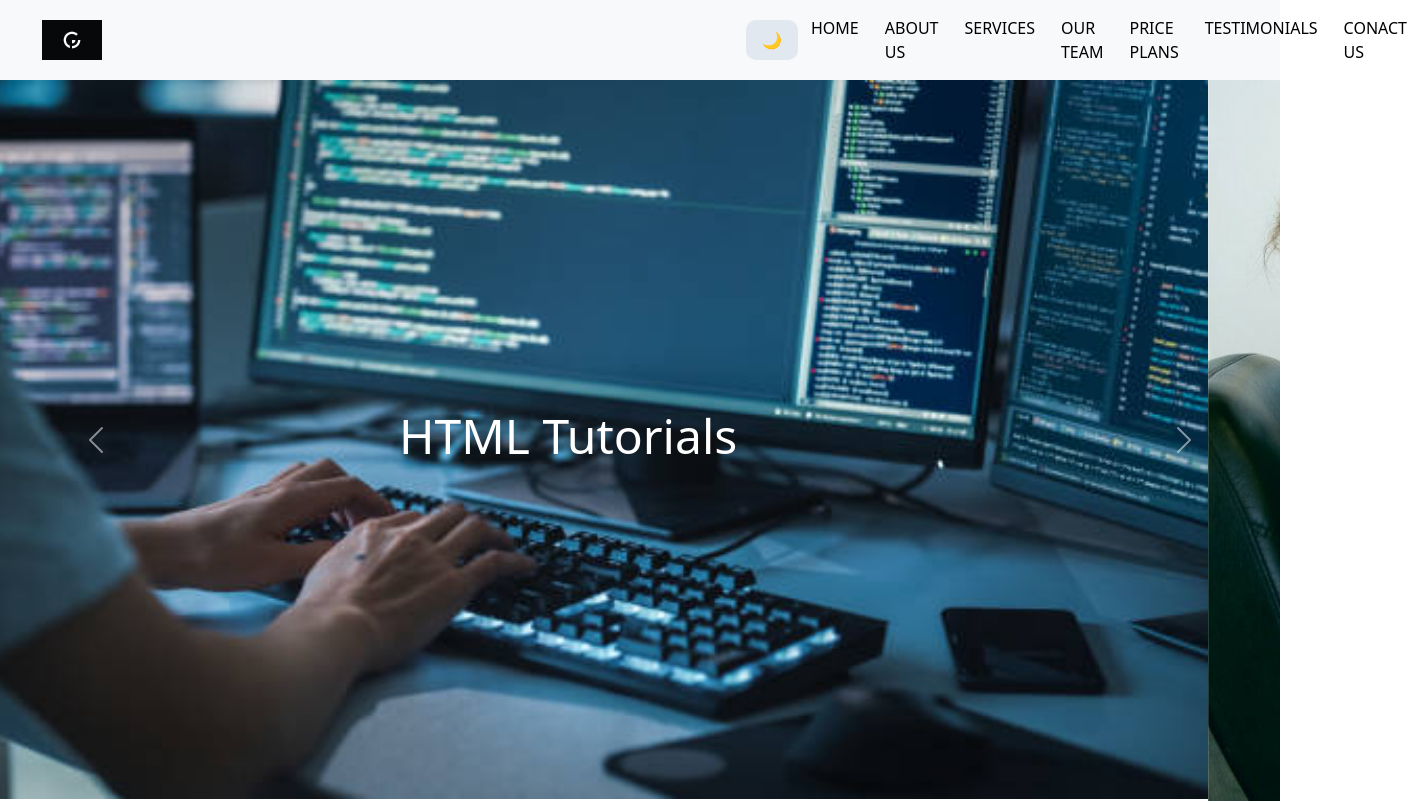
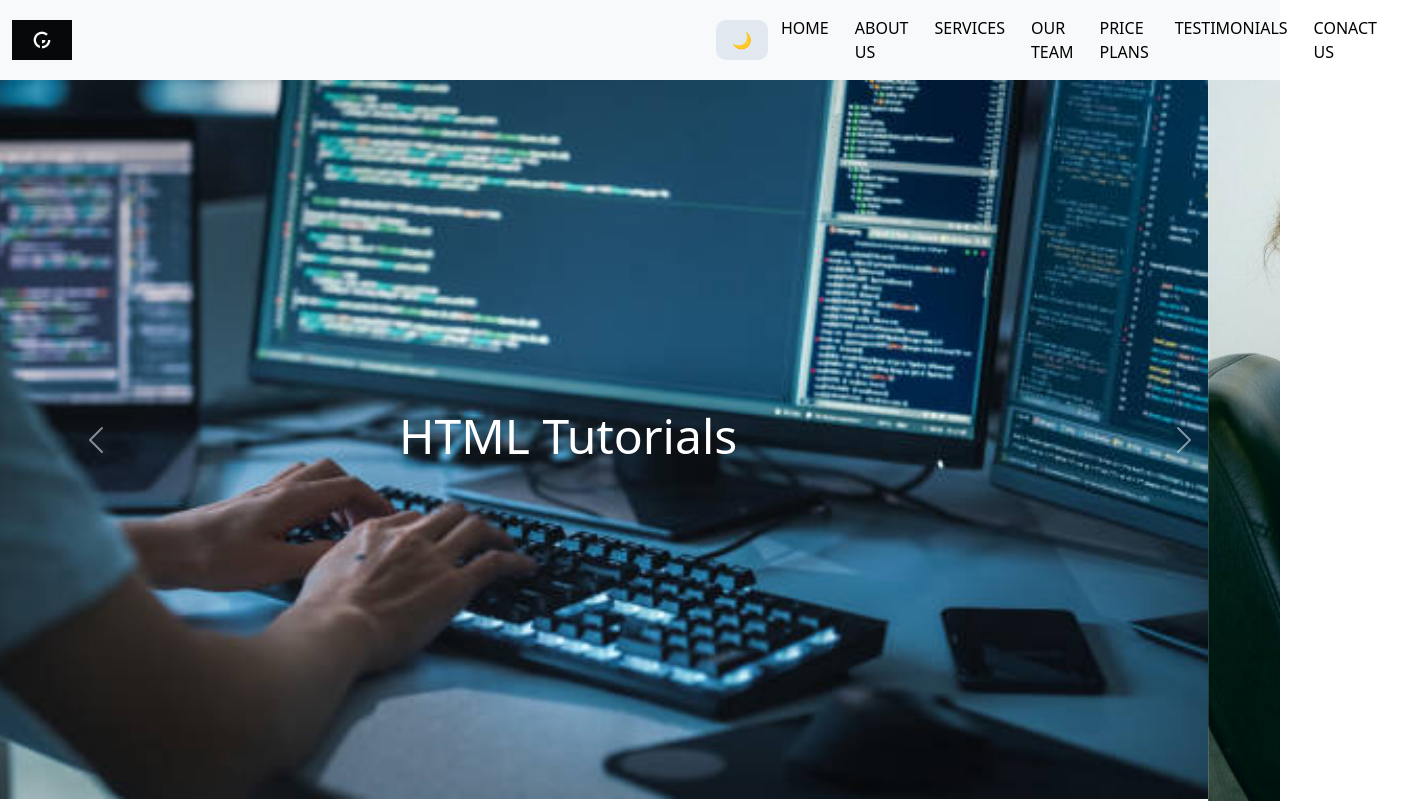
Before and after one commit to Abdalla-10-tech/yeel, a plain HTML site: page index.html in a window 1280 px wide. Shown: the top 803 px of the page, 1420 px wide, since content can reach past the window. Drawn offline with Linux system fonts and the light colour scheme.

Commit message:
Update style.css

```diff
--- a/style.css
+++ b/style.css
@@ -18,7 +18,7 @@
 
 .navbar-brand img {
     height: 40px;
-    padding-left: 30px;
+    padding-left: 0;
 }
 
 .navbar-nav li {
```
